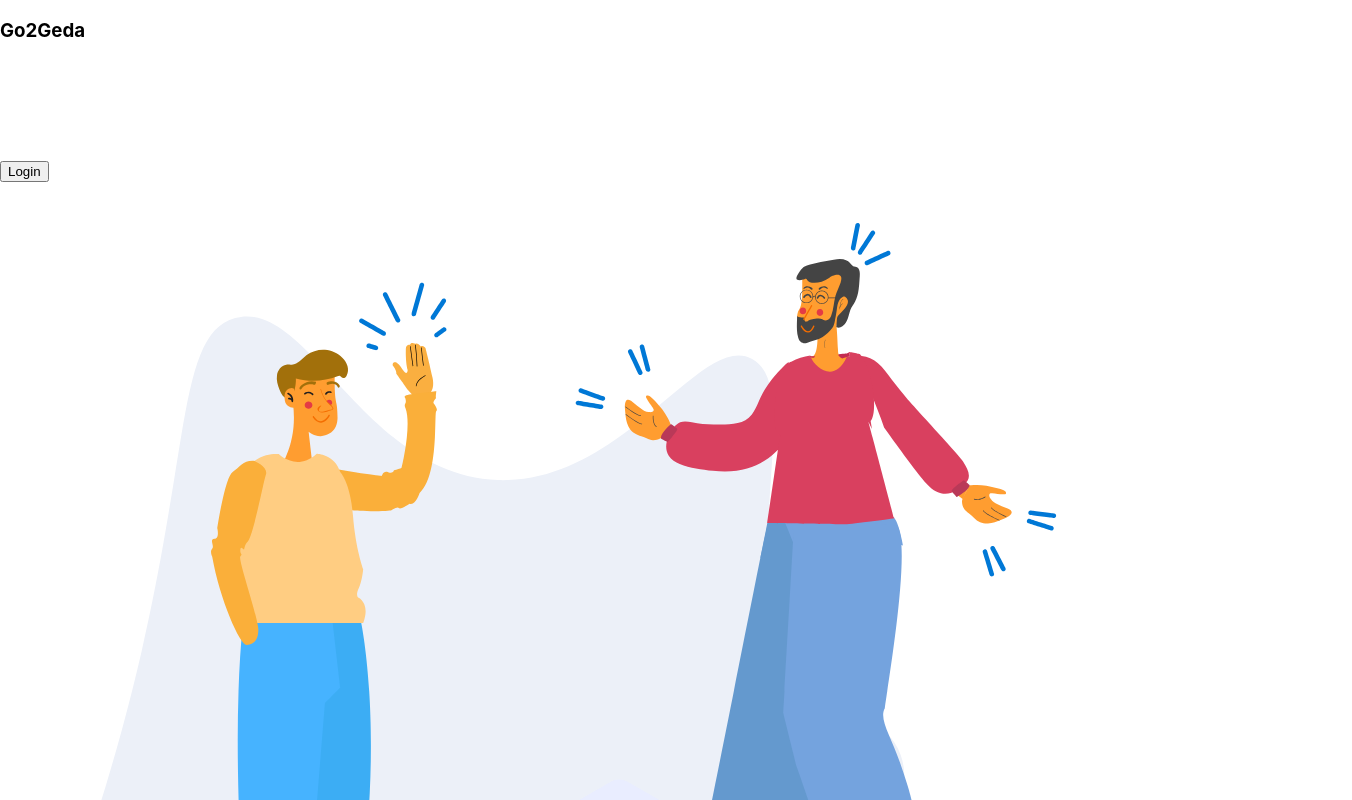
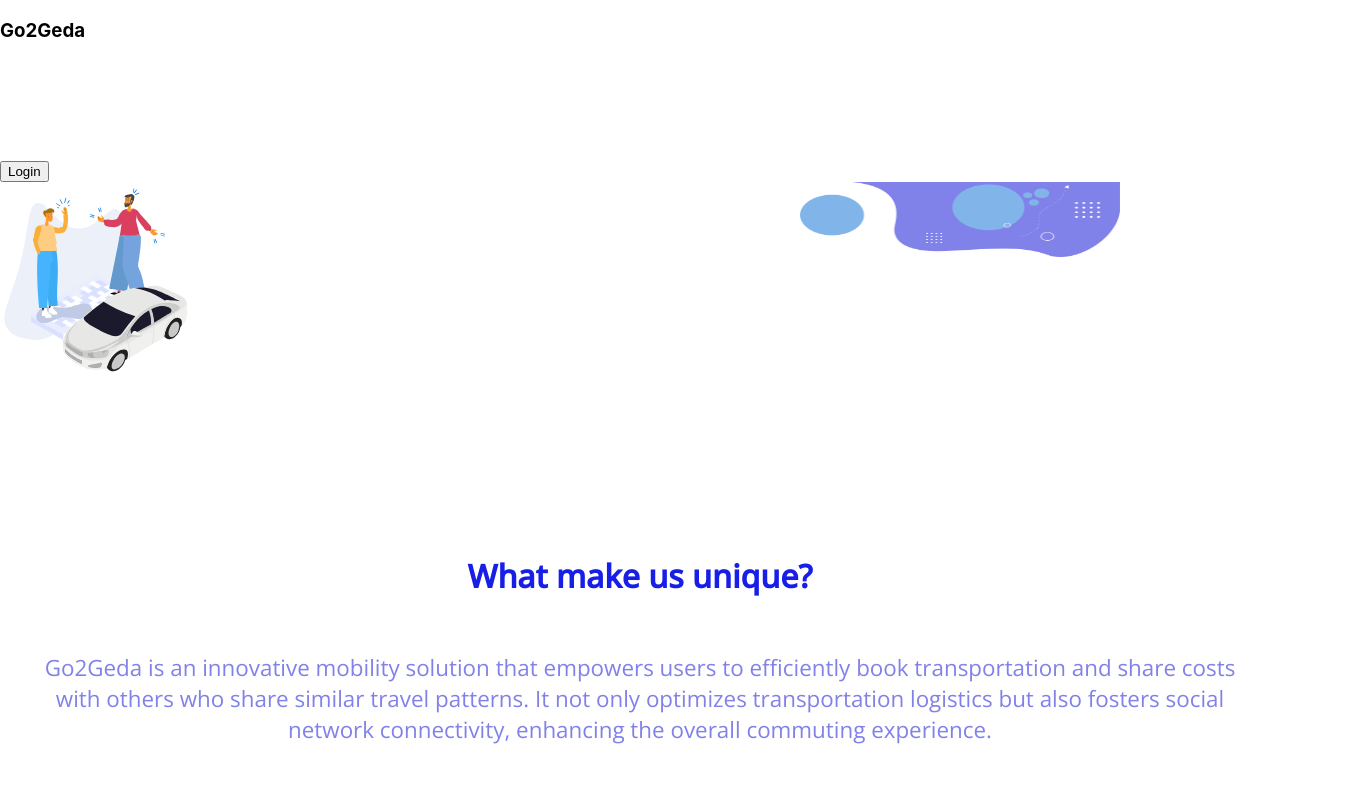
Before and after one commit to iAmSherifCodes/GO2GEDA-FRONTEND, a React (Create React App) app in the folder frontend/: page / in a window 1280 px wide. Shown: the top 800 px of the page, 1352 px wide, since content can reach past the window. Built offline with nearby package versions, Linux system fonts and the light colour scheme; the HTML template or start-up script is replaced by a standard one.

Commit message:
Fixed bug in Homepage

```diff
--- a/frontend/package.json
+++ b/frontend/package.json
@@ -9,6 +9,7 @@
     "@testing-library/jest-dom": "^5.17.0",
     "@testing-library/react": "^13.4.0",
     "@testing-library/user-event": "^13.5.0",
+    "lottie-react": "^2.4.0",
     "react": "^18.2.0",
     "react-dom": "^18.2.0",
     "react-router-dom": "^6.16.0",
--- a/frontend/src/component/homepage/HomePage.css
+++ b/frontend/src/component/homepage/HomePage.css
@@ -5,19 +5,25 @@
 } */
 .first-step{
     width: 100%;
-    height: 800px;
+    height: 300px;
     /* margin-left:50px; */
-    margin-bottom: 0px;
+    margin-bottom: 10px;
+    display: flex;
     /* background-image: url(../homepage/assets/g2g.png);
     background-repeat: no-repeat;
     background-attachment: fixed;
     background-size: 75%; */
 }
+.anime-container{
+    height: 200px;
 
-/* .first-step img{
-    width: 1000px;
-    height: 60%;
-} */
+}
+
+.first-step img{
+    width: 25%;
+    height: 25%;
+    margin-left: 600px;
+}
 
 .second-step{
     margin-top: 40px;
--- a/frontend/src/component/homepage/HomePage.jsx
+++ b/frontend/src/component/homepage/HomePage.jsx
@@ -3,21 +3,22 @@
 import naira from "../homepage/assets/naira.png";
 import group from "../homepage/assets/friends.png";
 import partner from "../homepage/assets/partnership.png";
-import anime from "../homepage/assets/anime.json"
+import anime from "../homepage/assets/anime.json";
 import Lottie from "lottie-react";
 
 const HomePage = () => {
+
   return (
     <>
       <div className="container">
         <div className="first-step">
-          <div className="text-container">
-            <Lottie className="anime" animationData={anime}></Lottie>
-          </div>
-          <div className="illustration">
+          {/* <div className="anime-container"> */}
+            <Lottie className="anime-container" animationData={anime}></Lottie>
+          {/* </div> */}
+          {/* <div className="illustration"> */}
             {/* <h3>GO2GEDA</h3> */}
-            <img src={illustration} alt="Riders"/>
-          </div>
+            <img src={illustration} alt="Riders" />
+          {/* </div> */}
         </div>
 
         <div className="second-step">
--- a/frontend/src/component/verification/VehicleInformation.jsx
+++ b/frontend/src/component/verification/VehicleInformation.jsx
@@ -4,7 +4,7 @@
     const [formData, setFormData] = useState({
         vehicleType: '',
         make: '',
-        model: '',
+        // model: '',
         year: '',
         color: '',
         licensePlate: '',
--- a/frontend/src/component/verification/VerifyDriver.jsx
+++ b/frontend/src/component/verification/VerifyDriver.jsx
@@ -1,14 +1,13 @@
-import React,{useState} from "react";
-import {Link} from "react-router-dom";
-import './style//verifyDriver.css'
-import { FontAwesomeIcon } from '@fortawesome/react-fontawesome';
-import { faChevronRight } from '@fortawesome/free-solid-svg-icons';
-import { faBars } from '@fortawesome/free-solid-svg-icons'
+// import React, { useState } from "react";
+import { Link } from "react-router-dom";
+import "./style//verifyDriver.css";
+//  import { FontAwesomeIcon } from "@fortawesome//react-fontawesome";
+//  import { faChevronRight } from "@fortawesome/free-solid-svg-icons";
+// import { faBars } from "@fortawesome/free-solid-svg-icons";
 
-const VerifyDriver= ()=>{
-    return(
+const VerifyDriver = () => {
+  return (
     <div>
-
       <div className="main-container">
         <div className="welcom">
           <h1>Welcome,</h1>
@@ -20,29 +19,47 @@
         <div className="required">
           <uL>
             <div>
-                 <Link to={"/basicInfo"} style={{ textDecoration: 'none' }} className="link">Basic Info
-                     <FontAwesomeIcon icon={faChevronRight} id="fowrd1" />
+              <Link
+                to={"/basicInfo"}
+                style={{ textDecoration: "none" }}
+                className="link"
+              >
+                Basic Info
+                {/* <FontAwesomeIcon icon={faChevronRight} id="fowrd1" /> */}
               </Link>
             </div>
-                 <hr  id="h"/>
+            <hr id="h" />
             <div>
-                 <Link to={"/drive"} style={{ textDecoration: 'none' }}  className="link">Driver Photo
-                         <FontAwesomeIcon icon={faChevronRight} id="fowrd2" />
+              <Link
+                to={"/drive"}
+                style={{ textDecoration: "none" }}
+                className="link"
+              >
+                Driver Photo
+                {/* <FontAwesomeIcon icon={faChevronRight} id="fowrd2" /> */}
               </Link>
-                 < hr id="h" />
-             </div> `
-
+              <hr id="h" />
+            </div>{" "}
+            `
             <div>
-                 <Link to={"/licence"}  style={{ textDecoration: 'none' }} className="link">
+              <Link
+                to={"/licence"}
+                style={{ textDecoration: "none" }}
+                className="link"
+              >
                 Driver License
-                     <FontAwesomeIcon icon={faChevronRight}  id="fowrd3" />
+                {/* <FontAwesomeIcon icon={faChevronRight} id="fowrd3" /> */}
               </Link>
-                 <hr  id="h"/>
+              <hr id="h" />
             </div>
             <div>
-                   <Link to={"vehicleInfo"} style={{ textDecoration: 'none' }} className="link">
+              <Link
+                to={"vehicleInfo"}
+                style={{ textDecoration: "none" }}
+                className="link"
+              >
                 Vehicles Information
-                       <FontAwesomeIcon icon={faChevronRight}  id="fowrd4"/>
+                {/* <FontAwesomeIcon icon={faChevronRight} id="fowrd4" /> */}
               </Link>
               <hr id="h" />
             </div>
@@ -50,6 +67,6 @@
         </div>
       </div>
     </div>
-    )
-}
+  );
+};
 export default VerifyDriver;
--- a/package.json
+++ b/package.json
@@ -1,13 +1,12 @@
 {
   "dependencies": {
-
     "@emotion/react": "^11.11.1",
     "@emotion/styled": "^11.11.0",
+    "@fortawesome/free-solid-svg-icons": "^6.4.2",
     "@mui/material": "^5.14.9",
-    "@fortawesome/free-solid-svg-icons": "^6.4.2",
-
     "axios": "^1.5.0",
     "lottie-react": "^2.4.0",
+    "prop-types": "15.8.1",
     "react-router-dom": "^6.16.0"
   },
   "devDependencies": {
```
Also changed, not shown: frontend/src/component/verification/AccountInformation,jsx.js (line endings or trailing spaces), 2 other files (tests, documents, lock files or other folders). Lines whose indentation alone changed are shown as unchanged.
